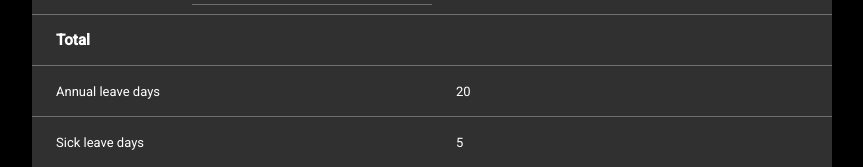
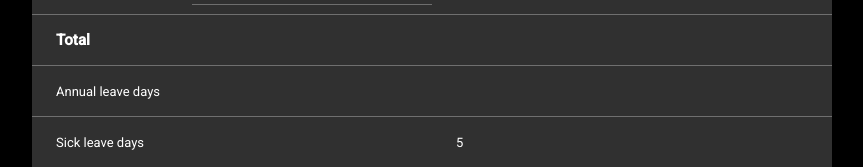
Before and after one commit to hikurangi/day-rate-calculator, a React (Create React App) app: page / in a window 1280 px wide. Shown: the part 561-728 px from the top of the page, without its empty margins (208-1071 px from the left). Built offline with nearby package versions, Linux system fonts and the light colour scheme.

Commit message:
annualLeave => sfc

```diff
--- a/src/components/AnnualLeave.js
+++ b/src/components/AnnualLeave.js
@@ -1,16 +1,14 @@
-import React, { Component } from 'react'
+import React from 'react'
 
 import { TableRow, TableRowColumn } from 'material-ui/Table'
 
-class AnnualLeave extends Component {
-  render() {
-    return (
-      <TableRow>
-        <TableRowColumn>Annual leave days</TableRowColumn>
-        <TableRowColumn>20</TableRowColumn>
-      </TableRow>
-    )
-  }
+const AnnualLeave = ({ annualLeave }) => {
+  return (
+    <TableRow>
+      <TableRowColumn>Annual leave days</TableRowColumn>
+      <TableRowColumn>{annualLeave}</TableRowColumn>
+    </TableRow>
+  )
 }
 
 export default AnnualLeave
--- a/src/components/Cellphone.js
+++ b/src/components/Cellphone.js
@@ -1,4 +1,4 @@
-import React, { Component } from 'react'
+import React from 'react'
 
 import { TableRow, TableRowColumn } from 'material-ui/Table'
 import TextField from 'material-ui/TextField'
--- a/src/components/Kiwisaver.js
+++ b/src/components/Kiwisaver.js
@@ -1,4 +1,4 @@
-import React, { Component } from 'react'
+import React from 'react'
 
 import { TableRow, TableRowColumn } from 'material-ui/Table'
 
```
